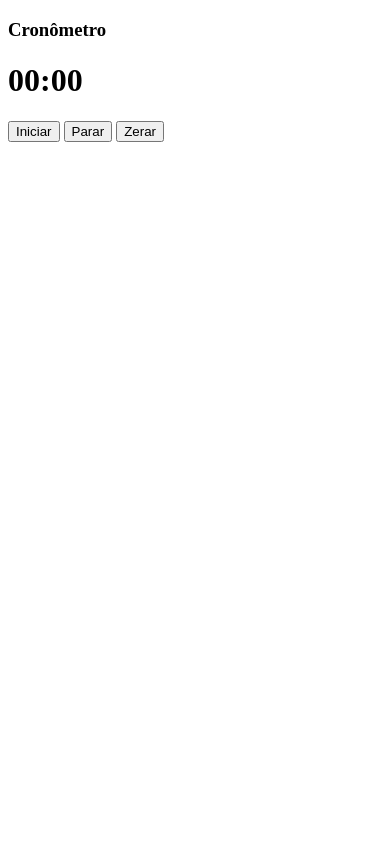
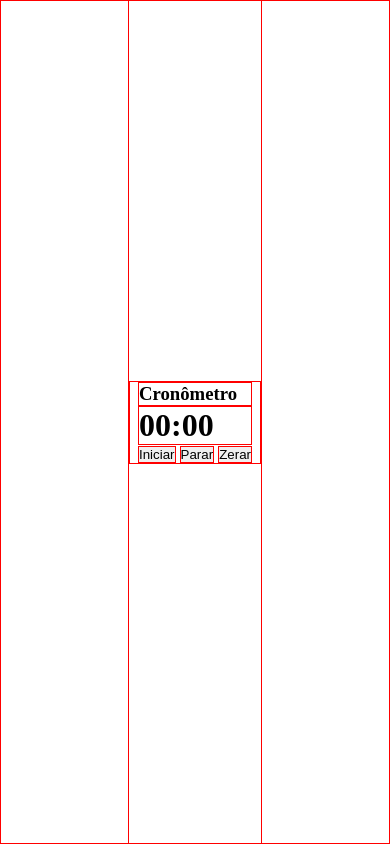
Before and after one commit to guigobecker/cronometro, a plain HTML site: page index.html in a window 390 px wide. Drawn offline with Linux system fonts and the light colour scheme.

Commit message:
Adicionar CSS base

```diff
--- a/index.html
+++ b/index.html
@@ -1,16 +1,19 @@
 <!DOCTYPE html>
 <html lang="en">
   <head>
-    <meta charset="UTF-8">
-    <meta name="viewport" content="width=device-width, initial-scale=1.0">
+    <meta charset="UTF-8" />
+    <meta name="viewport" content="width=device-width, initial-scale=1.0" />
+    <link rel="stylesheet" href="style.css">
     <title>Cronômetro</title>
   </head>
   <body>
+    <div class="container">
       <h3>Cronômetro</h3>
       <h1 id="relogio">00:00</h1>
       <button onclick="iniciaIntervalo()">Iniciar</button>
       <button onclick="paraIntervalo()">Parar</button>
       <button onclick="zeraIntervalo()">Zerar</button>
+    </div>
+    <script src="script.js"></script>
   </body>
-<script src="script.js"></script>
 </html>
--- /dev/null
+++ b/style.css
@@ -0,0 +1,63 @@
+* {
+  margin: 0;
+  padding: 0;
+  box-sizing: border-box;
+  border: 1px solid red;
+}
+
+body, html {
+  display: flex;
+  justify-content: center;
+  align-items: center;
+  height: 100vh;
+}
+
+.container {
+  max-width: 1536px;
+  margin-left: auto;
+  margin-right: auto;
+  padding-left: 0.5rem;
+  padding-right: 0.5rem;
+}
+
+/* 2xl */
+@media (max-width: 1536px) {
+  .container {
+    max-width: 1280px;
+  }
+}
+
+/* xl */
+@media (max-width: 1280px) {
+  .container {
+    max-width: 1024px;
+  }
+}
+
+/* lg */
+@media (max-width: 1024px) {
+  .container {
+    max-width: 768px;
+  }
+}
+
+/* md */
+@media (max-width: 768px) {
+  .container {
+    max-width: 640px;
+  }
+}
+
+/* sm */
+@media (max-width: 640px) {
+  .container {
+    max-width: 475px;
+  }
+}
+
+/* xs */
+@media (max-width: 475px) {
+  .container {
+    width: 100%;
+  }
+}
```
Lines whose indentation alone changed are shown as unchanged.
